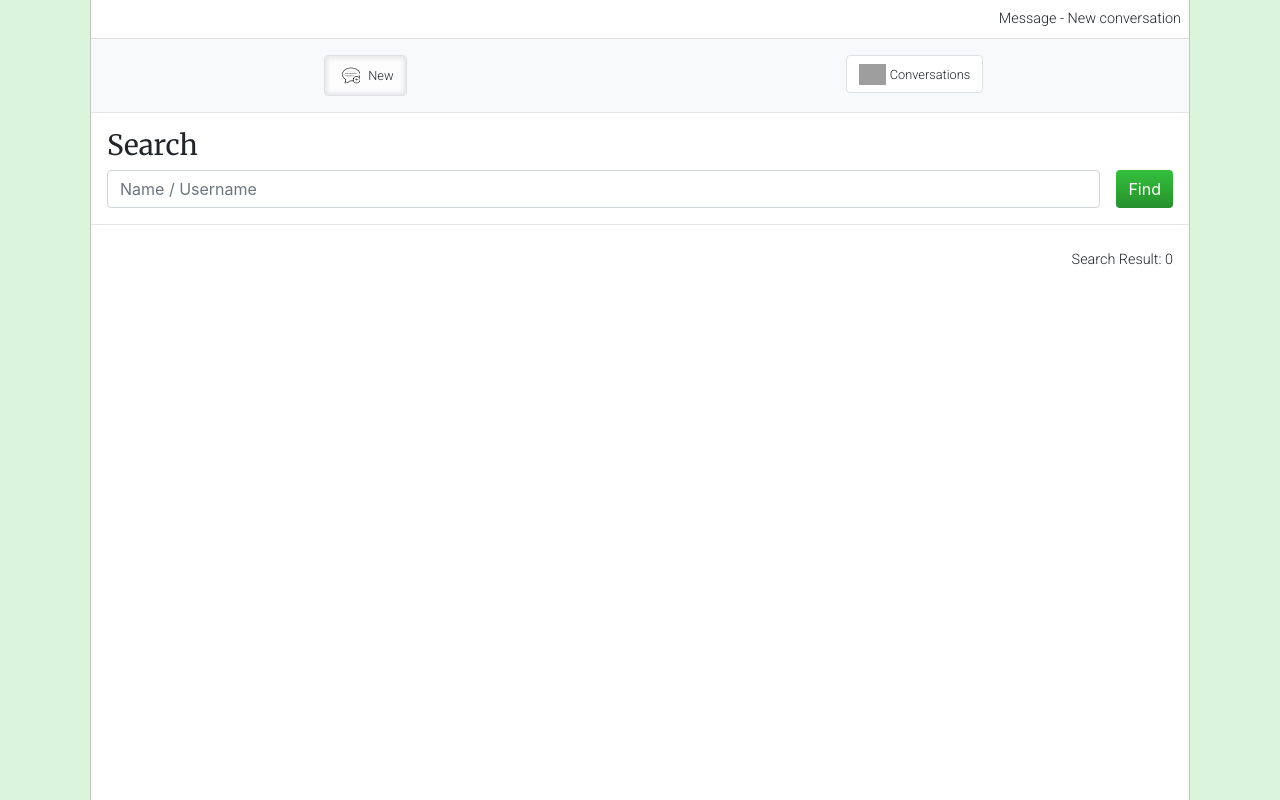
After one commit to Code-Institute-Submissions/family_organiser, a Django app: page /message/new_conversation/ in a window 1280 px wide. The commit adds this page. Run offline with Django 3.2, Linux system fonts and the light colour scheme; some libraries are stand-ins or nearby versions; grey boxes are pictures that could not be loaded.

Commit message:
Added new conversation page and logic for users to create new conversations.

```diff
--- /dev/null
+++ b/message/templates/message/new_conversation.html
@@ -0,0 +1,88 @@
+{% extends 'base.html' %}
+
+{% block title %}
+Find Users | Family Organiser
+{% endblock %}
+
+{% block content %}
+<div class="row m-0 p-2">
+    <div class="col-12 m-0 p-0">
+        <p class="m-0 p-0 text-right">Message - New conversation</p>
+    </div>
+</div>
+
+<!-- Messaging navigation -->
+<div class="row m-0 p-0 py-3 mini-navigation-container">
+    <div class="col-6 m-0 p-0 d-flex justify-content-center">
+        <a href="/message/new_conversation">
+            <button class="btn border mini-navigation-button mini-navigation-active">
+                <img src="{{ MEDIA_URL }}icons/add_chat_icon.png" class="small-icon"/>
+                <small>New</small>
+            </button>
+        </a>
+    </div>
+    <div class="col-6 m-0 p-0 d-flex justify-content-center">
+        <a href="/message/select_conversation">
+            <button class="btn border mini-navigation-button ">
+                <img src="{{ MEDIA_URL }}icons/message_icon.png" class="small-icon"/>
+                <small>Conversations</small>
+            </button>
+        </a>
+    </div>
+</div>
+
+<hr class="mt-0">
+
+<form action="/message/new_conversation/" method="GET" class="px-3">
+    {% csrf_token %}
+    <h3>Search</h3>
+    <div class="container-fluid d-flex justify-content-between m-0 p-0">
+        <input type="text" name="q" class="form-control d-inline" placeholder="Name / Username">
+        <button class="btn btn-success ml-3">Find</button>
+    </div>
+</form>
+<hr>
+<div class="row m-0 p-0">
+    {% for aUser in searched_users %}
+
+    <div class="col-12 m-0 p-0">
+        <div class="row m-0 p-0">
+            <div class="col-3 m-0 p-0 pl-3">
+                <a href="/user/view_user_profile/{{aUser.id}}">
+                    {% if aUser.user_profile.profile_image %}
+                    <img src="{{ MEDIA_URL }}{{aUser.user_profile.profile_image}}" class="user-image">
+                    {% else %}
+                    <img src="{{ MEDIA_URL }}user-image.png" class="user-image">
+                    {% endif %}
+                </a>
+            </div>
+            <div class="col-5 m-0 p-0">
+                <a href="/user/view_user_profile/{{aUser.id}}">
+                    <h5 class="text-dark">{{ aUser.first_name }}{% if aUser.username == user.username %} <span
+                            class="text-secondary">(You!)</span>{% endif %}</h5>
+                    <h5 class="text-dark">{{ aUser.last_name }}</h5>
+                </a>
+            </div>
+            <div class="col-4 m-0 p-0 d-flex align-items-center justify-content-end pr-4">
+                {% if not aUser.username == user.username %}
+
+                    <div>
+                        <a class="icon-button d-block mx-auto" href="/message/conversation/{{aUser.id}}">
+                            <img src="{{ MEDIA_URL }}icons/add_chat_icon.png" >
+                        </a>
+                        <small>Start Conversation</small>
+                    </div>
+
+                {% endif %}
+            </div>
+        </div>
+        <hr>
+    </div>
+
+    {% endfor %}
+</div>
+<p class="m-0 mt-2 text-right mr-3">Search Result: {{ searched_users | length }}</p>
+
+
+
+{% endblock %}
--- a/message/templates/message/start_conversation.html
+++ b/message/templates/message/select_conversation.html
@@ -9,7 +9,7 @@
 <!-- Messaging navigation -->
 <div class="row m-0 p-0 py-3 mini-navigation-container">
     <div class="col-6 m-0 p-0 d-flex justify-content-center">
-        <a href="">
+        <a href="/message/new_conversation">
             <button class="btn border mini-navigation-button ">
                 <img src="{{ MEDIA_URL }}icons/add_chat_icon.png" class="small-icon"/>
                 <small>New</small>
@@ -17,7 +17,7 @@
         </a>
     </div>
     <div class="col-6 m-0 p-0 d-flex justify-content-center">
-        <a href="">
+        <a href="/message/select_conversation">
             <button class="btn border mini-navigation-button mini-navigation-active">
                 <img src="{{ MEDIA_URL }}icons/message_icon.png" class="small-icon"/>
                 <small>Conversations</small>
--- a/message/urls.py
+++ b/message/urls.py
@@ -2,6 +2,7 @@ from django.urls import path
 from . import views
 
 urlpatterns = [
-    path('start_conversation/', views.start_conversation, name="start_conversation"),
+    path('select_conversation/', views.select_conversation, name="select_conversation"),
+    path('new_conversation/', views.new_conversation, name="new_conversation"),
     path('conversation/<pk>', views.conversation, name="conversation"),
 ]
--- a/message/views.py
+++ b/message/views.py
@@ -2,9 +2,64 @@ from django.shortcuts import render
 from user.models import Friend
 from .models import Message
 from django.contrib.auth.models import User
+from user.models import UserProfile
+from django.db.models import Q
 
 # Create your views here.
-def start_conversation(request):
+def new_conversation(request):
+
+    if request.method == 'GET':
+
+        try:
+
+            query = request.GET['q']
+            queries = Q(username__startswith=query) | Q(first_name__startswith=query) | Q(last_name__startswith=query) | Q(username__startswith=query.capitalize()) | Q(first_name__startswith=query.capitalize()) | Q(last_name__startswith=query.capitalize())
+            users_friends = Friend.objects.get(current_user=request.user)
+            all_users = users_friends.users.filter(queries)
+
+            searched_users = []
+            for one_user in all_users:
+                user_profile = UserProfile.objects.get(user=one_user)
+
+                user_dict = {
+                    'first_name': one_user.first_name,
+                    'last_name': one_user.last_name,
+                    'username': one_user.username,
+                    'id': one_user.id,
+                    'user_profile': {
+                        'profile_image': user_profile.profile_image,
+                    }
+                }
+                searched_users.append(user_dict)
+        except:
+            searched_users = []
+
+    try:
+        friends = Friend.objects.get(current_user=request.user)
+        all_friends_query_set = friends.users.all()
+        all_friends = []
+        for friend in all_friends_query_set:
+            all_friends.append(friend.username)
+    except:
+        all_friends = []
+
+    try:
+        friend_requests = FriendRequests.objects.filter(from_user=request.user)
+        friend_request_sent = []
+        for friend_request in friend_requests:
+            friend_request_sent.append(friend_request.to_user.username)
+    except:
+        friend_request_sent = []
+
+    context = {
+        'searched_users': searched_users,
+        'friends': all_friends,
+        'friend_request_sent': friend_request_sent,
+    }
+
+    return render(request, 'message/new_conversation.html', context)
+
+def select_conversation(request):
     """
     Continue a coversation that has already been started.
     """
@@ -23,7 +78,7 @@ def start_conversation(request):
         'friends': friends_list,
     }
 
-    return render(request, 'message/start_conversation.html', context)
+    return render(request, 'message/select_conversation.html', context)
 
 def conversation(request, pk):
     """
--- a/templates/base.html
+++ b/templates/base.html
@@ -88,7 +88,7 @@
                         </a>
                         <div class="dropdown-menu" aria-labelledby="navbarDropdown">
                             <a class="dropdown-item" href="{% url 'profile' %}">Profile</a>
-                            <a class="dropdown-item" href="{% url 'start_conversation' %}">Messages</a>
+                            <a class="dropdown-item" href="{% url 'select_conversation' %}">Messages</a>
                             <a class="dropdown-item" href="{% url 'notifications' %}">Notifications</a>
                             <div class="dropdown-divider"></div>
                             <a class="dropdown-item" href="{% url 'find_users' %}">Find Friends</a>
@@ -154,7 +154,7 @@
                     </a>
                 </li>
                 <li class="navigation-item">
-                    <a href="/message/start_conversation">
+                    <a href="/message/select_conversation">
                         <img src="{{ MEDIA_URL }}icons/message_icon.png" class="mr-2" />Messages
                     </a>
                 </li>
```
Also changed, not shown: message/templates/message/conversation.html (+5 -5 lines), shopping/templates/shopping/shopping_page.html (+6 -6 lines).
